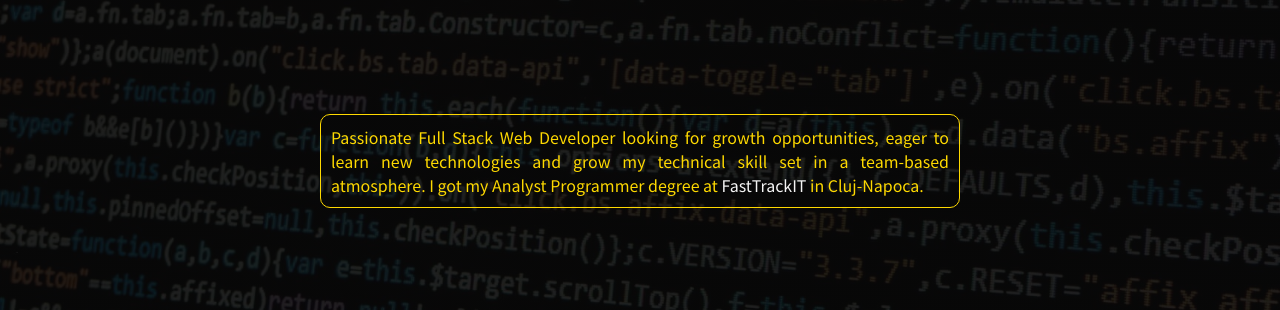
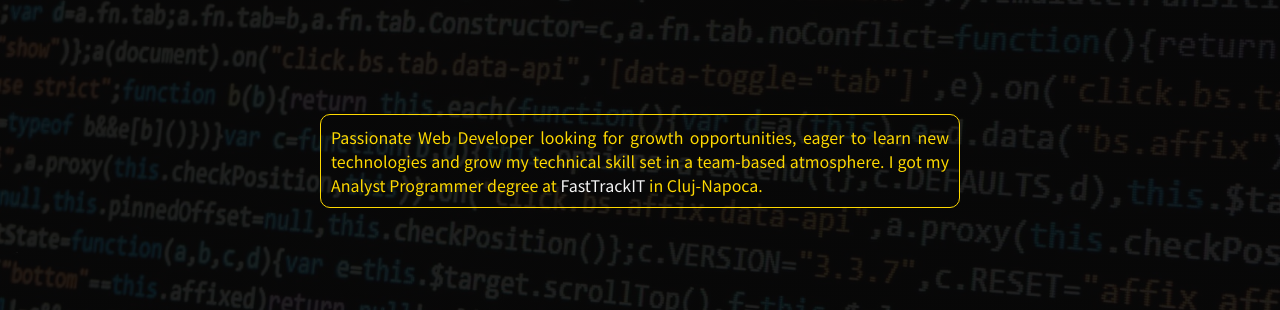
Before and after one commit to razvanWebDev/razvanDev, a plain HTML site: page index.html in a window 1280 px wide. Shown: the part 344-654 px from the top of the page. Drawn offline with nearby package versions, Linux system fonts and the light colour scheme.

Commit message:
aboutMe update

```diff
--- a/index.html
+++ b/index.html
@@ -66,7 +66,7 @@
         </div>
 
         <div class="aboutMe">
-            <p>Passionate Full Stack Web Developer looking for growth opportunities, eager to learn new
+            <p>Passionate Web Developer looking for growth opportunities, eager to learn new
                 technologies and grow my technical skill set in a team-based atmosphere. I got my
                 Analyst Programmer degree at
                 <a href="https://www.fasttrackit.org/" rel="noopener" title="fasttrackit" target="_blank"
```
